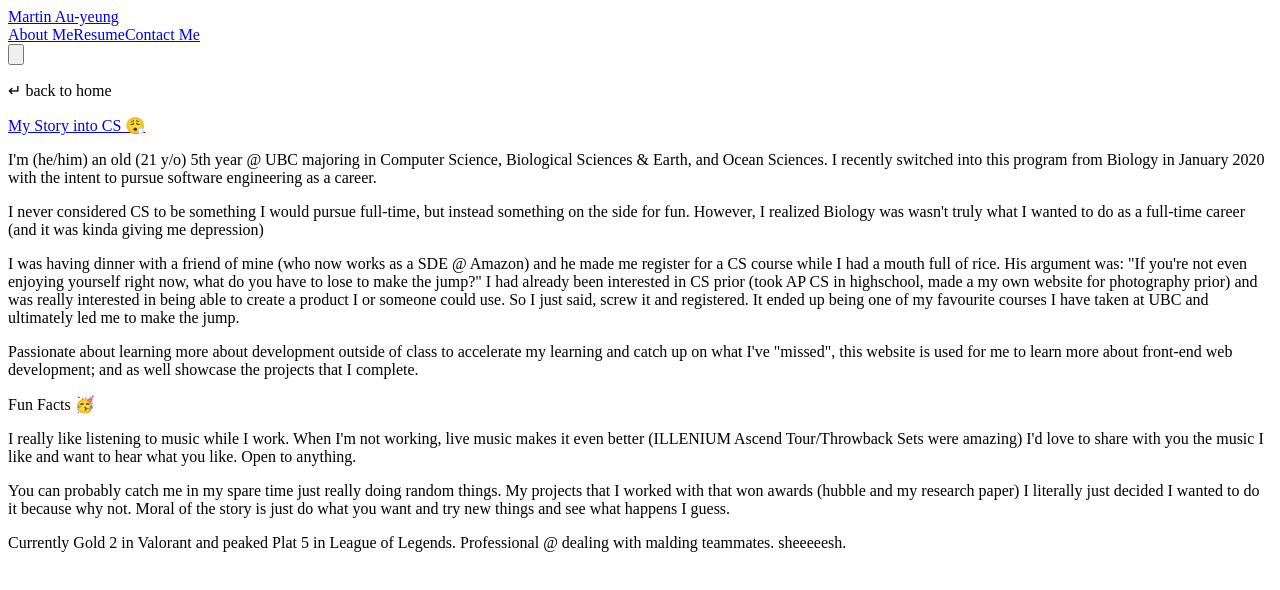
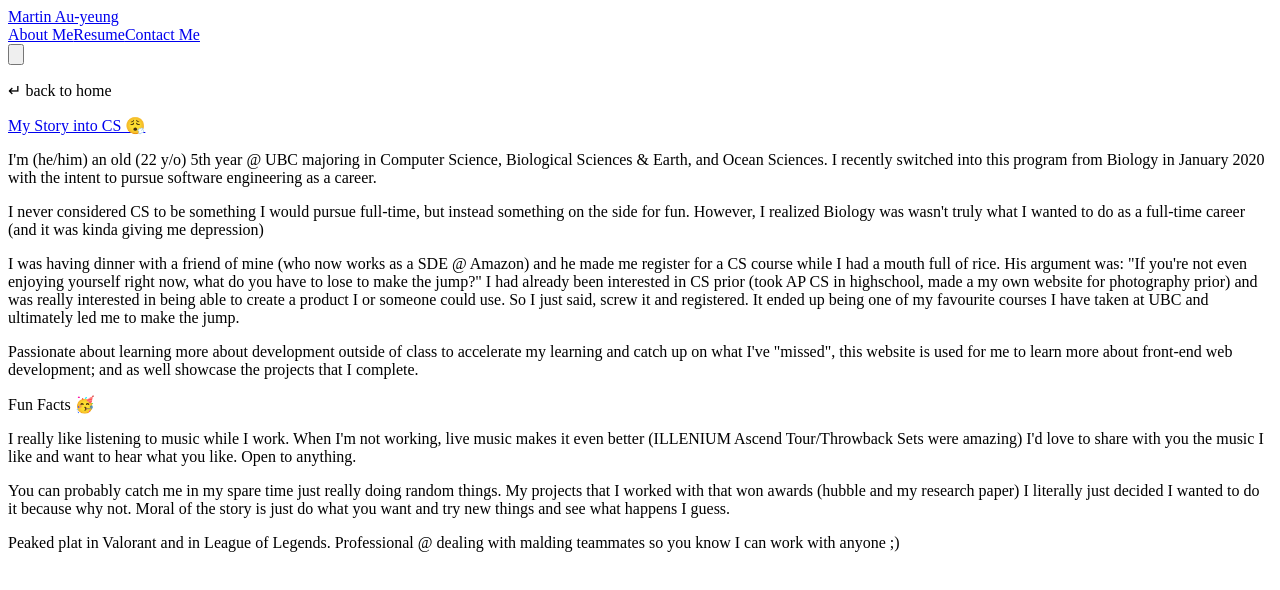
Before and after one commit to Foamyseal/foamyseal.github.io, a Next.js app: page /aboutme in a window 1280 px wide. Shown: the top 590 px of the page. Built offline with nearby package versions, Linux system fonts and the light colour scheme.

Commit message:
update about me

```diff
--- a/pages/aboutme.tsx
+++ b/pages/aboutme.tsx
@@ -36,7 +36,7 @@ const AboutMe = () => {
                 <div className="text-lg">
                   <p className="pb-4">
                     {" "}
-                    I'm (he/him) an old (21 y/o) 5th year @ UBC majoring in
+                    I'm (he/him) an old (22 y/o) 5th year @ UBC majoring in
                     Computer Science, Biological Sciences & Earth, and Ocean
                     Sciences. I recently switched into this program from Biology
                     in January 2020 with the intent to pursue software
@@ -94,9 +94,8 @@ const AboutMe = () => {
                     what happens I guess.
                   </p>
                   <p className="pb-4">
-                    Currently Gold 2 in Valorant and peaked Plat 5 in League of
-                    Legends. Professional @ dealing with malding teammates.
-                    sheeeeesh.
+                    Peaked plat in Valorant and in League of
+                    Legends. Professional @ dealing with malding teammates so you know I can work with anyone ;)
                   </p>
                 </div>
               </div>
```
